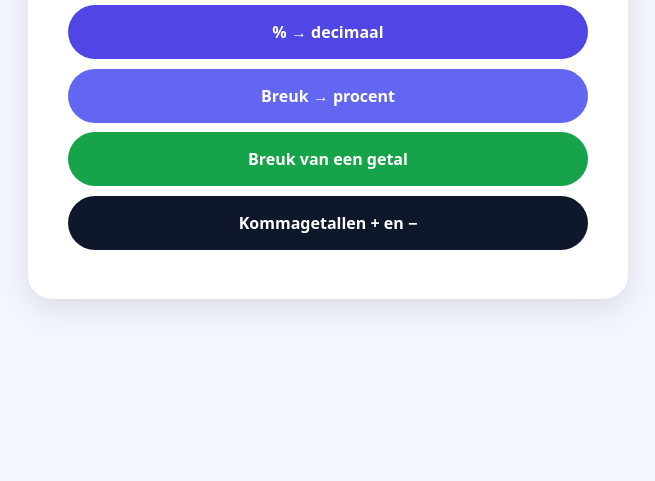
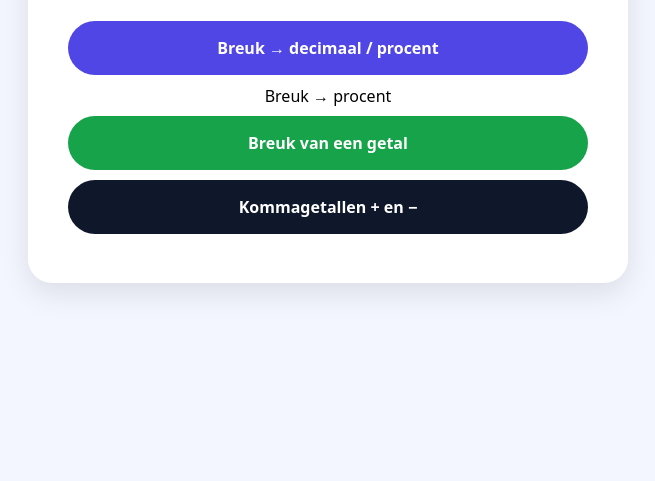
Before and after one commit to thijsgeurtsen/8.2, a plain HTML site: page index.html in a window 1280 px wide. Shown: the part 319-800 px from the top of the page, without its empty margins (312-967 px from the left). Drawn offline with Linux system fonts and the light colour scheme.

Commit message:
Update index.html

```diff
--- a/index.html
+++ b/index.html
@@ -67,11 +67,8 @@
       Je hebt steeds 2 minuten om zoveel mogelijk sommen te maken.
     </p>
 
-    <a class="btn" href="procent-decimaal.html">
-      % → decimaal
-    </a>
-
-    <a class="btn secondary" href="breuk-procent.html">
+<a class="btn" href="breuk-omzetten.html">
+  Breuk → decimaal / procent</a>
       Breuk → procent
     </a>
 
```
